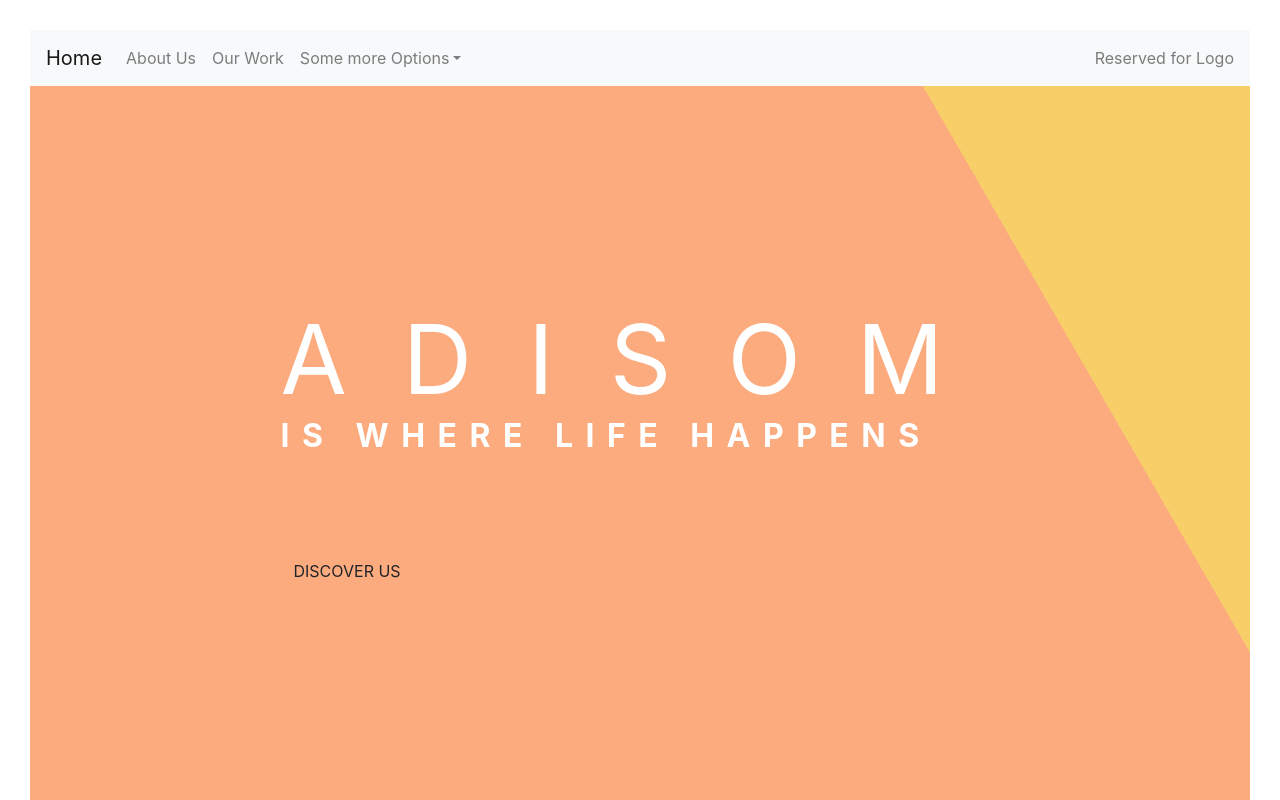
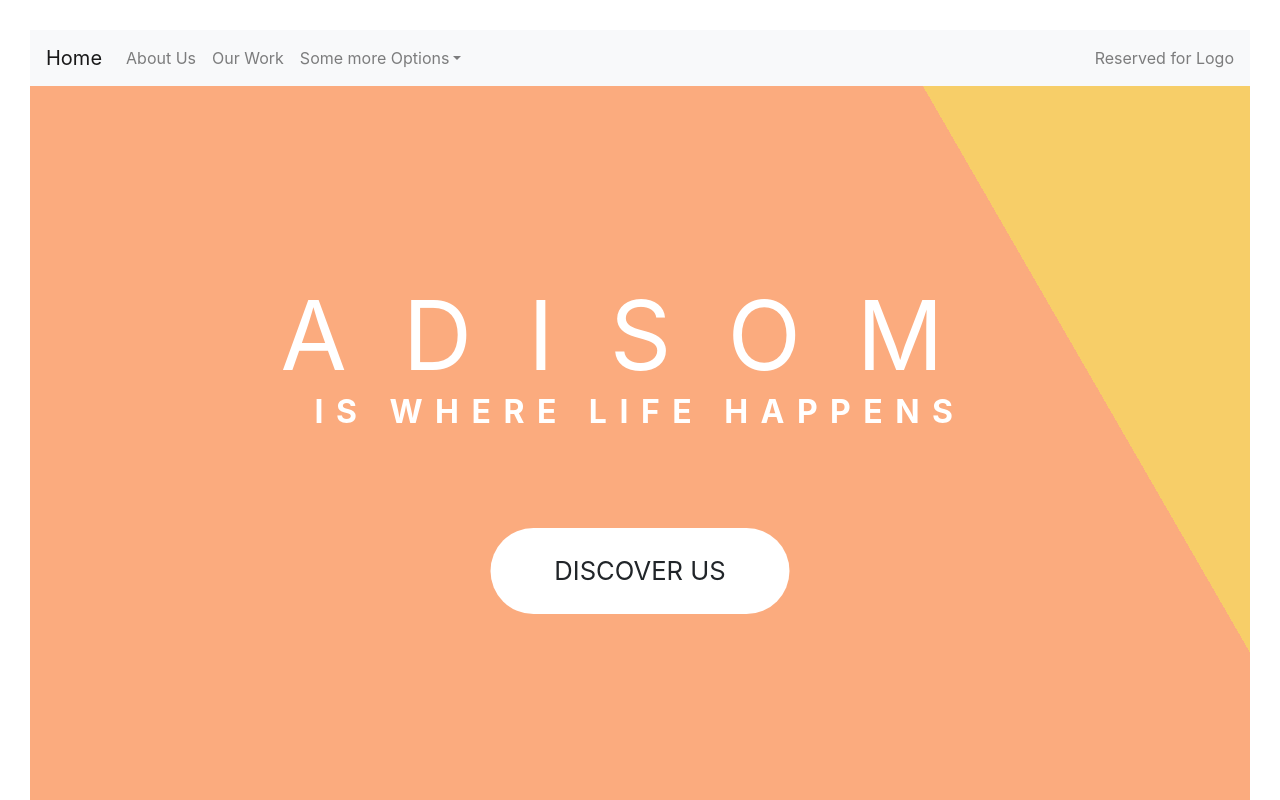
Before and after one commit to i-am-phenomenal/adisomws, a React (Create React App) app in the folder adisom/: page /disaster_response in a window 1280 px wide. Shown: the top 800 px of the page. Built offline with nearby package versions, Linux system fonts and the light colour scheme.

Commit message:
Centered the header button and headings

```diff
--- a/adisom/src/components/Header/Header.styles.scss
+++ b/adisom/src/components/Header/Header.styles.scss
@@ -40,6 +40,7 @@
   top: 50%;
   left: 50%;
   transform: translate(-50%, -50%);
+  text-align: center;
 }
 
 .heading-primary {
@@ -98,7 +99,7 @@
     font-weight: 700;
     text-transform: uppercase; }
 
-.btn {
+    .btn, .btn:link, .btn:visited {
       text-transform: uppercase;
       text-decoration: none;
       padding: 1.5rem 4rem;
@@ -110,12 +111,61 @@
       border: none;
       cursor: pointer; }
 
+    .btn:hover {
+      transform: translateY(-3px);
+      box-shadow: 0 1rem 2rem rgba(0, 0, 0, 0.2); }
+      .btn:hover::after {
+        transform: scaleX(0.8) scaleY(0.8);
+        opacity: 0; }
+
+    .btn:active, .btn:focus {
+      outline: none;
+      transform: translateY(-1px);
+      box-shadow: 0 0.5rem 1rem rgba(0, 0, 0, 0.2); }
+
     .btn--white {
       background-color: #fff;
       color: #777; }
       .btn--white::after {
         background-color: #fff; }
 
+    .btn--green {
+      background-color: #55c57a;
+      color: #fff; }
+      .btn--green::after {
+        background-color: #55c57a; }
+
+    .btn::after {
+      content: "";
+      display: inline-block;
+      height: 100%;
+      width: 100%;
+      border-radius: 10rem;
+      position: absolute;
+      top: 0;
+      left: 0;
+      z-index: -1;
+      transition: all .4s; }
+
     .btn--animated {
       animation: moveInBottom .5s ease-out .75s;
       animation-fill-mode: backwards; }
+
+    .btn-text:link, .btn-text:visited {
+      font-size: 1.6rem;
+      color: #55c57a;
+      display: inline-block;
+      text-decoration: none;
+      border-bottom: 1px solid #55c57a;
+      padding: 3px;
+      transition: all .2s; }
+
+    .btn-text:hover {
+      background-color: #55c57a;
+      color: #fff;
+      box-shadow: 0 1rem 2rem rgba(0, 0, 0, 0.15);
+      transform: translateY(-2px); }
+
+    .btn-text:active {
+      box-shadow: 0 0.5rem 1rem rgba(0, 0, 0, 0.15);
+      transform: translateY(0); }
```
